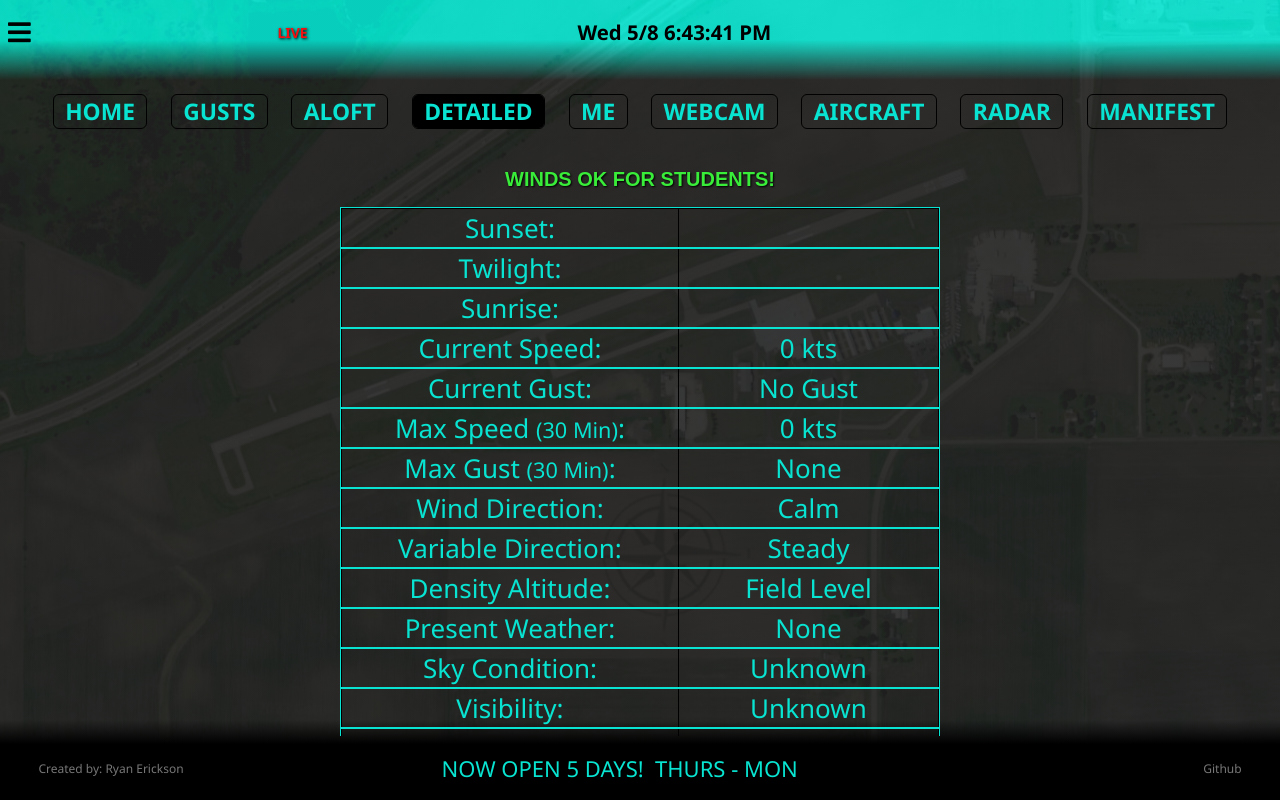
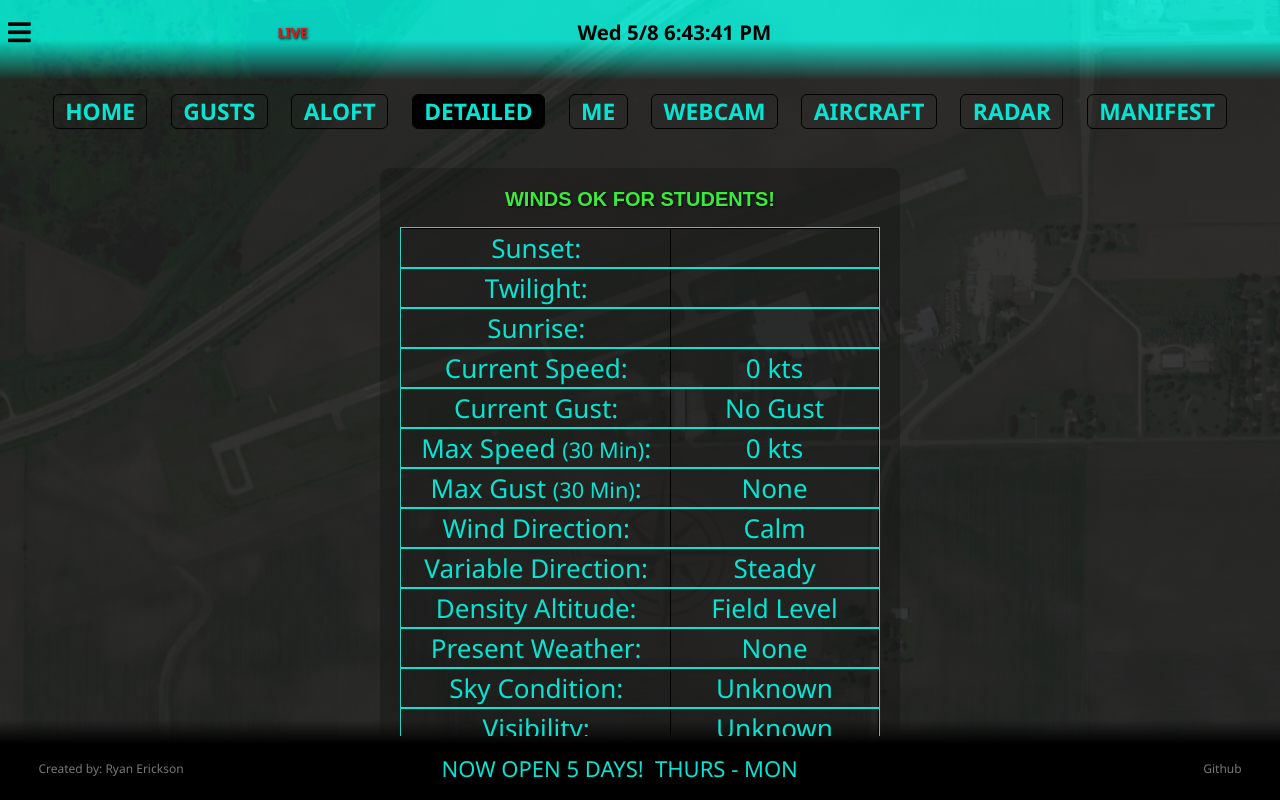
Before and after one commit to RyanFullStack/csc-weather-app, a React (Vite) app: page /detailed in a window 1280 px wide. Built offline with nearby package versions, Linux system fonts and the light colour scheme; no server answers.

Commit message:
detailed background

```diff
--- a/src/components/Detailed/detailed.css
+++ b/src/components/Detailed/detailed.css
@@ -11,3 +11,22 @@
   max-width: 30px;
   max-height: 30px;
 }
+
+.detailed-card {
+  display: flex;
+  flex-direction: column;
+  align-items: center;
+  justify-content: center;
+  background-color: rgba(17, 17, 17, 0.3);
+  padding: 20px;
+  border-radius: 10px;
+  margin-bottom: 20px;
+}
+
+.detailedlight {
+  background-color: rgba(214, 214, 208, 0.5);
+}
+
+.detailed-card table {
+  margin: 0px 30px;
+}
--- a/src/components/Detailed/index.jsx
+++ b/src/components/Detailed/index.jsx
@@ -45,6 +45,7 @@ function DetailedPage() {
 
   return (
     <div className="detailed-contents">
+      <div className={darkTheme === 'true' ? 'detailed-card' : 'detailed-card detailedlight'}>
       {jumpruns[0]?.beerLight ? (
         <span className="yellow weather-hold">*** BEER LIGHT IS ON! ***</span>
       ) : jumpruns[0]?.weatherHold ? (
@@ -385,6 +386,7 @@ function DetailedPage() {
           </tr>
         </tbody>
       </table>
+      </div>
     </div>
   );
 }
```
